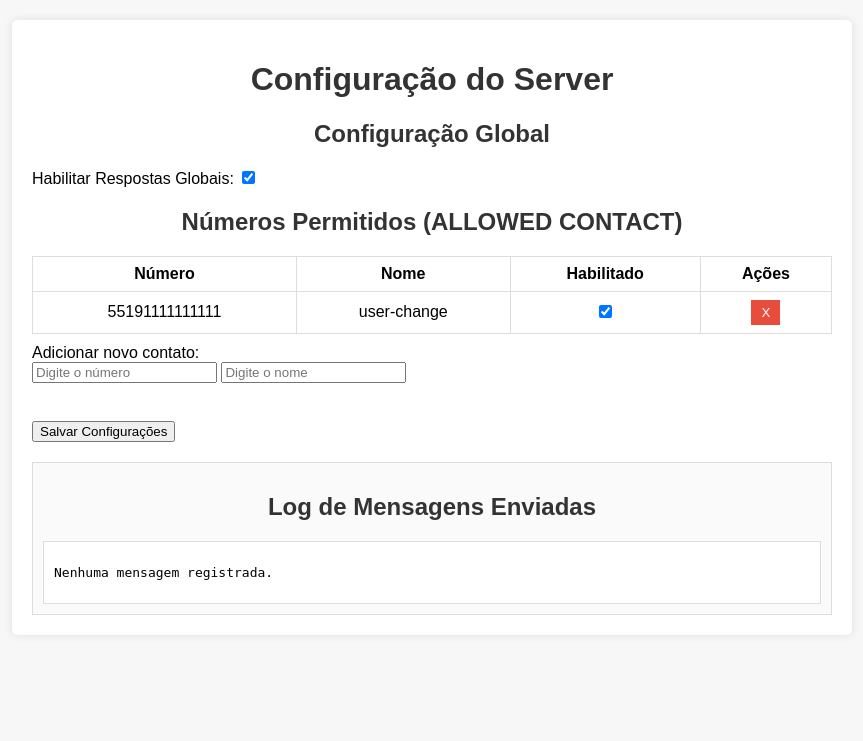
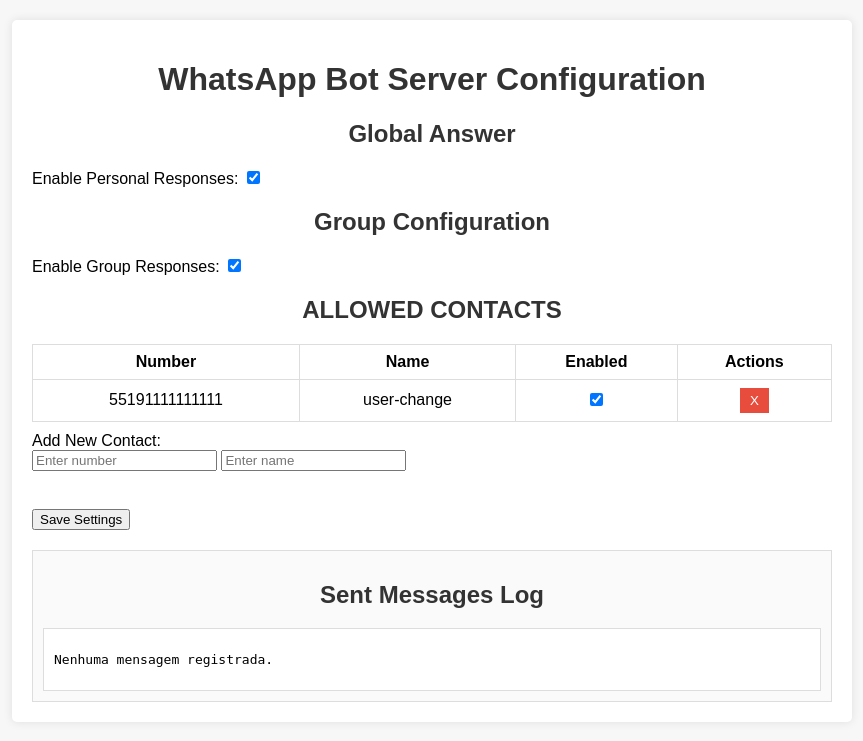
Before and after one commit to engperini/whatsbot, a Flask app: page / in a window 1280 px wide. Shown: the top 741 px of the page, without its empty margins (208-1071 px from the left). Run offline with Flask 3, Linux system fonts and the light colour scheme.

Commit message:
group answer

```diff
--- a/app.py
+++ b/app.py
@@ -105,7 +105,10 @@
 
 # Funções para gerenciar configuração global
 def load_config():
-    config = {"enable_responses": "true"}
+    config = {
+        "enable_responses": "true",
+        "enable_group_responses": "true"
+        }
     if os.path.exists(CONFIG_FILE):
         with open(CONFIG_FILE, "r") as f:
             for line in f:
@@ -125,99 +128,6 @@
     # Gera o nome do arquivo na pasta definida para logs
     return os.path.join(LOG_FOLDER, f"messages_{contact}.log")
 
-# Função para reconstruir o histórico (últimas 5 interações) a partir do log unificado
-# def reconstruir_historico(contact: str):
-#     conversation = []
-
-#     # Prompt inicial atualizado (Arthur como persona humana)
-#     """ system_prompt = (
-#         "Você é o Arthur. Responda sempre como se fosse o próprio Arthur, mantendo estilo objetivo, direto. Não pergunte, apenas responda "
-#         "você nao deve oferecer ajuda, nao deve bater papo, apenas seja direto"
-#         "Use frases curtas, sem emojis ou formalidades. Nunca mencione ser IA ou assistente ou automação. "
-#         "Para dúvidas desconhecidas, pesquise na internet. Seja direto sem oferecer ajuda. "
-#         "Use ferramentas quando necessário para dados em tempo real (horários, datas, notícias), sempre resumir as respostas de pesquisas."
-#         "Se perguntarem 'quem é?', assuma que é o próprio Arthur respondendo de forma casual."
-#     )
-
-#     conversation.append({
-#         "role": "system",
-#         "content": system_prompt
-#     })
-#      """
-#     log_file = get_log_filename(contact)
-#     print(log_file)
-
-#     # Lê o log e adiciona últimas 5 interações
-#     if os.path.exists(log_file):
-#         with open(log_file, "r", encoding='utf-8') as f:
-#             linhas = f.readlines()
-
-#         # Processa últimas 5 linhas mantendo ordem cronológica
-#         for linha in linhas[-5:]:
-#             try:
-#                 entry = json.loads(linha)
-
-#                 # Mensagem do usuário original
-#                 conversation.append({
-#                     "role": "user",
-#                     "content": entry.get("user_message", "").strip()
-#                 })
-
-#                 # Resposta formatada como Arthur (persona humana)
-#                 conversation.append({
-#                     "role": "assistant",
-#                     "content": entry.get("assistant_response", "").replace("assistente", "").strip()
-#                 })
-#             except json.JSONDecodeError as e:
-#                 print(f"Erro ao decodificar linha do log: {e}")
-#                 continue
-
-#     return conversation
-
-# # OpenAI responses API com histórico reconstruído a partir do log unificado
-# async def responder_whatsapp(mensagem: str, nome_remetente: str) -> str:
-
-#     conversation = reconstruir_historico(nome_remetente)
-#     # Adiciona uma mensagem informando o nome do remetente (caso queira que o modelo saiba)
-#     conversation.append({
-#        "role": "system",
-#        "content": f"O usuário que envia a mensagem se chama {nome_remetente}. "
-#     })
-#     #Adiciona a nova mensagem do usuário
-#     conversation.append({
-#         "role": "user",
-#         "content": mensagem
-#     })
-
-
-
-    """ async with MCPServerStdio(params=server_params) as mcp_server:
-        # Obtém as ferramentas disponíveis do MCPServer
-
-
-        # Exemplo: listar ferramentas disponíveis
-        mcp_tools = await mcp_server.list_tools()
-        print("Ferramentas disponíveis:", mcp_tools)
-
-        response = client.responses.create(
-            model="gpt-4o-mini",
-            input=conversation,
-            #text={"format": {"type": "text"}},
-            reasoning={},
-            tools=[{"type": "web_search_preview","search_context_size": "low"},],
-            #tools=([t["schema"] for t in mcp_tools.values()] if len(mcp_tools) > 0 else None),
-            temperature=0.5,
-            max_output_tokens=2048,
-            #max_tokens=2048,
-            top_p=1,
-            store=True,
-
-        )
-    resposta = response.output_text #response api
-    #resposta = response.choices[0].message.content #chat api
-    print(resposta)
-    return resposta
- """
 # Interface de configuração – rota principal
 @app.route("/", methods=["GET", "POST"])
 def index():
@@ -226,6 +136,9 @@
         # Atualiza a configuração global
         global_enable = request.form.get("enable_responses", "off")
         config["enable_responses"] = "true" if global_enable == "on" else "false"
+
+        group_enable = request.form.get("enable_group_responses", "off")
+        config["enable_group_responses"] = "true" if group_enable == "on" else "false"
 
         # Atualiza cada contato individual (checkbox com nome: enabled_<número>)
         for c in allowed_contacts:
@@ -299,21 +212,30 @@
     # main variables
     chat_id = payload.get("from")
     message_id = payload.get("id")
-    participant = payload.get("participant")
+    participant = participant = payload.get("participant") or _data.get("author")
     texto = payload.get("body")
-
 
     # alternative variables
     remetente = chat_id.split('@')[0]
     mensagem_recebida = texto
     from_name = _data.get("notifyName", "Desconhecido")
 
+    # 1) detecta grupo e remetente puro
+    if chat_id.endswith("@g.us") and participant:
+        remetente = participant.split("@")[0]
+        is_group   = True
+    else:
+        remetente = chat_id.split("@")[0]
+        is_group   = False
+
+    print( f"Mensagem recebida de {from_name} chat_id={chat_id}")
 
     # ignore bot messages starting with "🤖:"
     if mensagem_recebida.strip().startswith("🤖:"):
         return jsonify({"status": "ignorado", "motivo": "mensagem do próprio bot"}), 200
 
     bot_number = data.get("me", {}).get("id", "").split('@')[0]
+
     if remetente == bot_number:
         return jsonify({"status": "ignorado", "motivo": "mensagem própria"}), 200
 
@@ -339,6 +261,11 @@
     contact_entry = next((c for c in allowed_contacts if c["contact"] == remetente), None)
     autorizado = contact_entry is not None and contact_entry["enabled"]
     respostas_ativas = config.get("enable_responses", "true") == "true"
+
+    if is_group:
+        respostas_ativas = respostas_ativas and config.get("enable_group_responses", "true") == "true"
+
+
 
     if autorizado and respostas_ativas:
         if mensagem_recebida:
--- a/config.txt
+++ b/config.txt
@@ -1 +1,2 @@
 enable_responses=true
+enable_group_responses=true
--- a/myagents.py
+++ b/myagents.py
@@ -88,7 +88,7 @@
         agent = Agent(
             name="Assistant",
             instructions=instructions,
-            model="gpt-4o-mini",
+            model="gpt-4.1-mini",
             tools=[WebSearchTool()],
             mcp_servers=[mcp_server],
             model_settings=ModelSettings(tool_choice="auto"),
--- a/templates/index.html
+++ b/templates/index.html
@@ -2,33 +2,40 @@
 <html lang="pt-br">
 <head>
     <meta charset="UTF-8">
-    <title>Configuração do Server</title>
+    <title>WhatsApp Bot Server</title>
     <link rel="stylesheet" href="{{ url_for('static', filename='style.css') }}">
 </head>
 <body>
     <div class="container">
-        <h1>Configuração do Server</h1>
+        <h1>WhatsApp Bot Server Configuration</h1>
 
         <!-- Notificação via JavaScript -->
         <div id="notification" class="notification" style="display:none;"></div>
 
         <form method="post" action="{{ url_for('index') }}">
             <div class="config-section">
-                <h2>Configuração Global</h2>
+                <h2>Global Answer</h2>
                 <label>
-                    Habilitar Respostas Globais:
+                    Enable Personal Responses:
                     <input type="checkbox" name="enable_responses" {% if config.enable_responses == 'true' %}checked{% endif %}>
+                </label>
+            </div>
+            <div class="config-section">
+                <h2>Group Configuration</h2>
+                <label>
+                    Enable Group Responses:
+                    <input type="checkbox" name="enable_group_responses" {% if config.enable_group_responses == 'true' %}checked{% endif %}>
                 </label>
             </div>
 
             <div class="config-section">
-                <h2>Números Permitidos (ALLOWED CONTACT)</h2>
+                <h2>ALLOWED CONTACTS</h2>
                 <table>
                     <tr>
-                        <th>Número</th>
-                        <th>Nome</th>
-                        <th>Habilitado</th>
-                        <th>Ações</th>
+                        <th>Number</th>
+                        <th>Name</th>
+                        <th>Enabled</th>
+                        <th>Actions</th>
                     </tr>
                     {% for contact in allowed_contacts %}
                     <tr>
@@ -43,22 +50,22 @@
                     </tr>
                     {% endfor %}
                 </table>
-                <label>Adicionar novo contato:</label><br>
-                <input type="text" name="new_contact" placeholder="Digite o número">
-                <input type="text" name="new_contact_name" placeholder="Digite o nome">
+                <label>Add New Contact:</label><br>
+                <input type="text" name="new_contact" placeholder="Enter number">
+                <input type="text" name="new_contact_name" placeholder="Enter name">
             </div>
             <br>
-            <button type="submit">Salvar Configurações</button>
+            <button type="submit">Save Settings</button>
         </form>
 
         <div class="log-section">
-            <h2>Log de Mensagens Enviadas</h2>
+            <h2>Sent Messages Log</h2>
             <div class="log-div"><pre>{{ log_sent_content }}</pre></div>
         </div>
     </div>
     <script src="{{ url_for('static', filename='script.js') }}"></script>
     <script>
-      // Exibe notificação se houver mensagem na URL
+      // Show notification if there's a message in the URL
       const urlParams = new URLSearchParams(window.location.search);
       const message = urlParams.get('message');
       if (message) {
```
